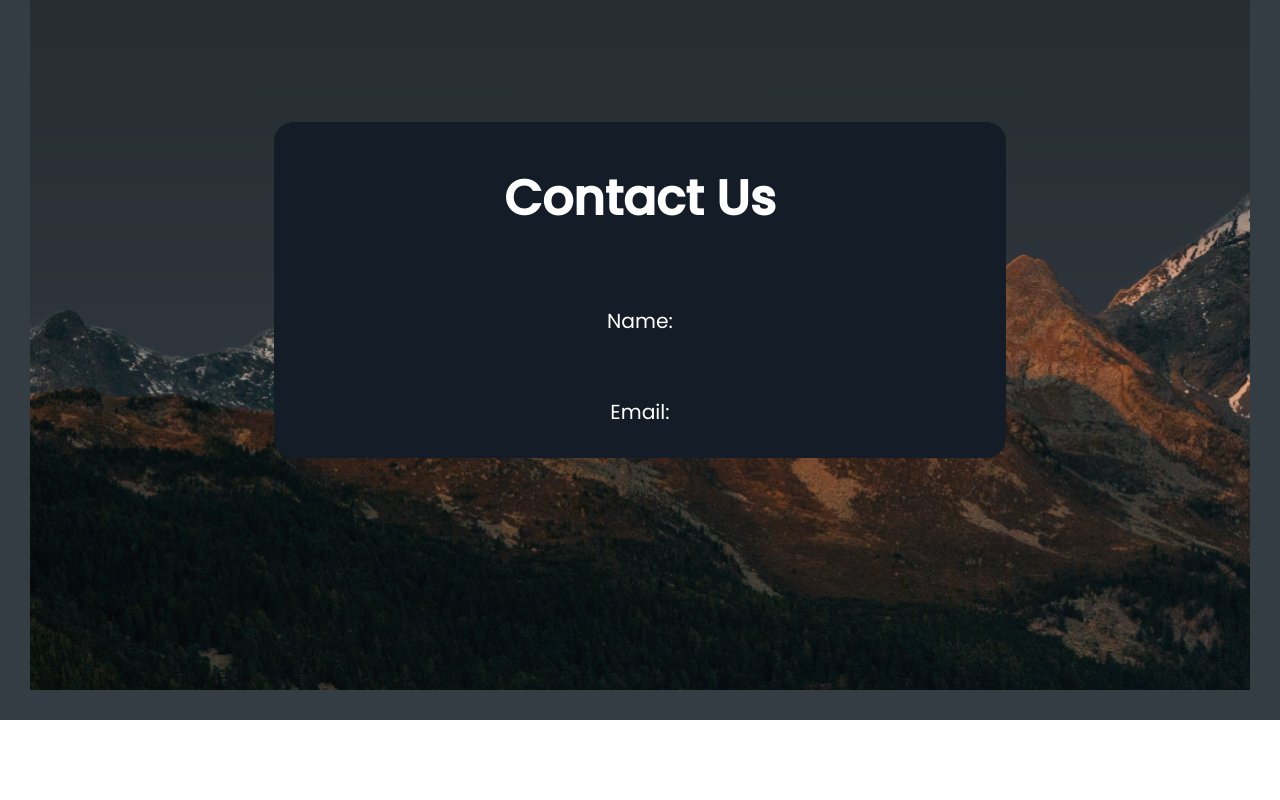
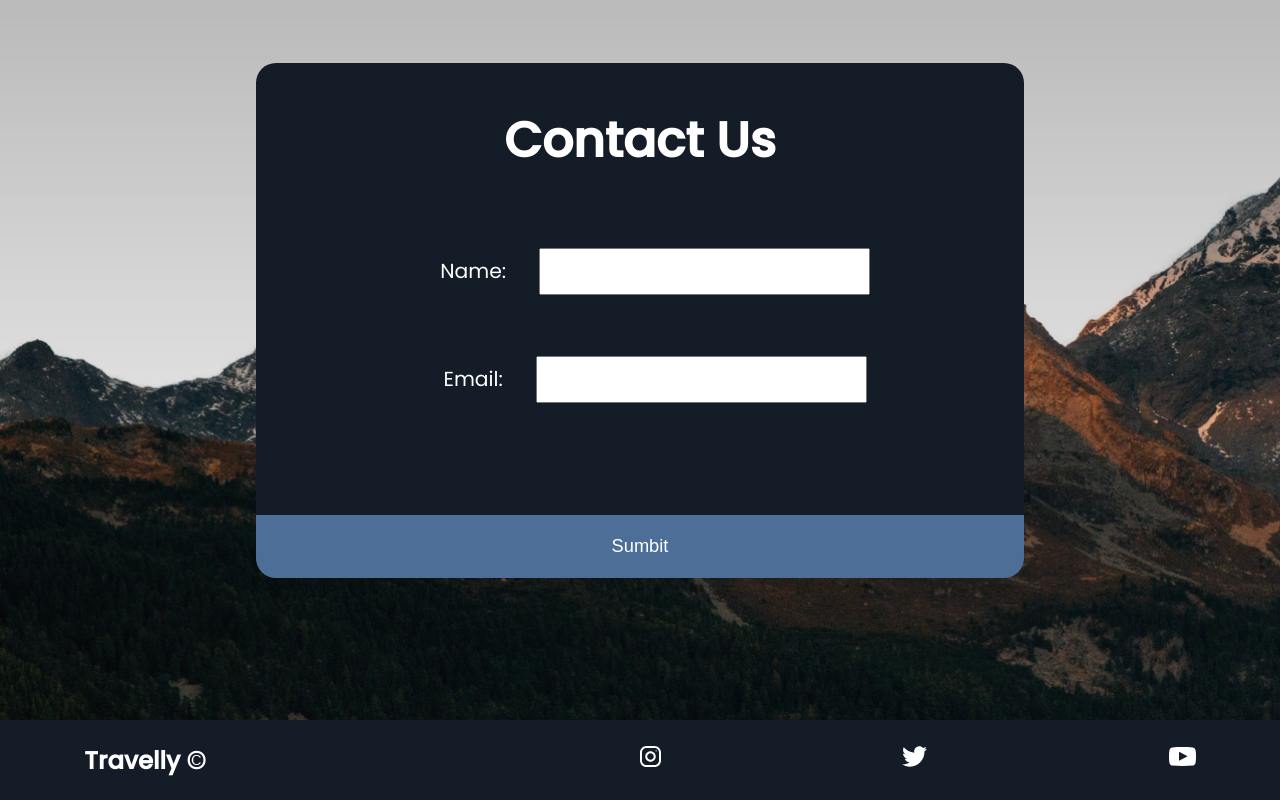
Before and after one commit to MuneebBaig71/Html-and-CSS, a plain HTML site: page HTML and CSS/Travelly/index.html in a window 1280 px wide. Shown: the part 2486-3286 px from the top of the page. Before the commit the page ends 3206 px from the top, so only its background shows below. Drawn offline with Linux system fonts and the light colour scheme; a web font is replaced by a local one.

Commit message:
Update index.html

```diff
--- a/HTML and CSS/Travelly/index.html
+++ b/HTML and CSS/Travelly/index.html
@@ -38,12 +38,12 @@
                 <img src="./img/cloud.png" class="moving-cloud-2 cloud" />
         </header>
     </section>
-  <heder class="benefits-head">
     <section id="benefits">
+  <header class="benefits-head">
+
         <h2>The perfrct travel</h2>
         <h3>We cover everything from picking the best hotel,
             <br>flight and travel Destination</h3>
-    </section>
   </header>
   <div class="cards">
       <div class="card">
@@ -74,6 +74,7 @@
           </p>
         </div>
         </div>
+    </section>
 <section id="contact">
     <div class="form-wrapper">
         <header class="form-head">
@@ -82,12 +83,26 @@
         <form >
             <div class="name-form">
                 <label for="name">Name:</label>
+                <input type="text" name="name" id="">
             </div>
             <div class="email-form">
                 <label for="email">Email:</label>
+                <input type="email" name="email">
             </div>
+            <button type="sumbit">Sumbit</button>
         </form>
     </div>
 </section>
+<footer>
+    <div class="footer-wrapper">
+        <h5>Travelly &copy;</h5>
+        <ul>
+            <li><a href=""><img src="./icons/instagram.svg" alt=""></a></li>
+            <li><a href=""><img src="./icons/twitter.svg" alt=""></a></li>
+            <li><a href=""><img src="./icons/youtube.svg" alt=""></a></li>
+
+        </ul>
+    </div>
+</footer>
     </body>
 </html>
```
